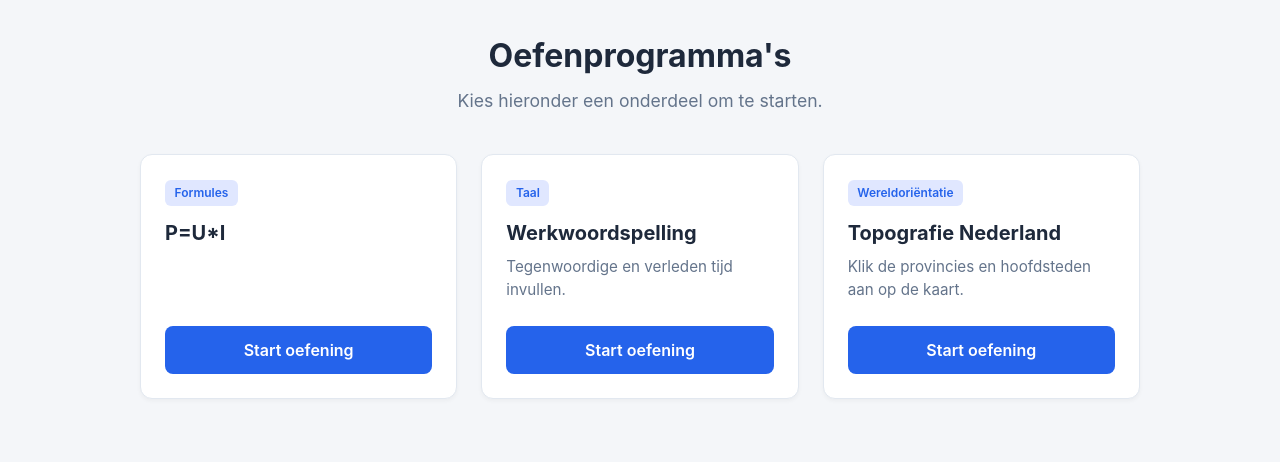
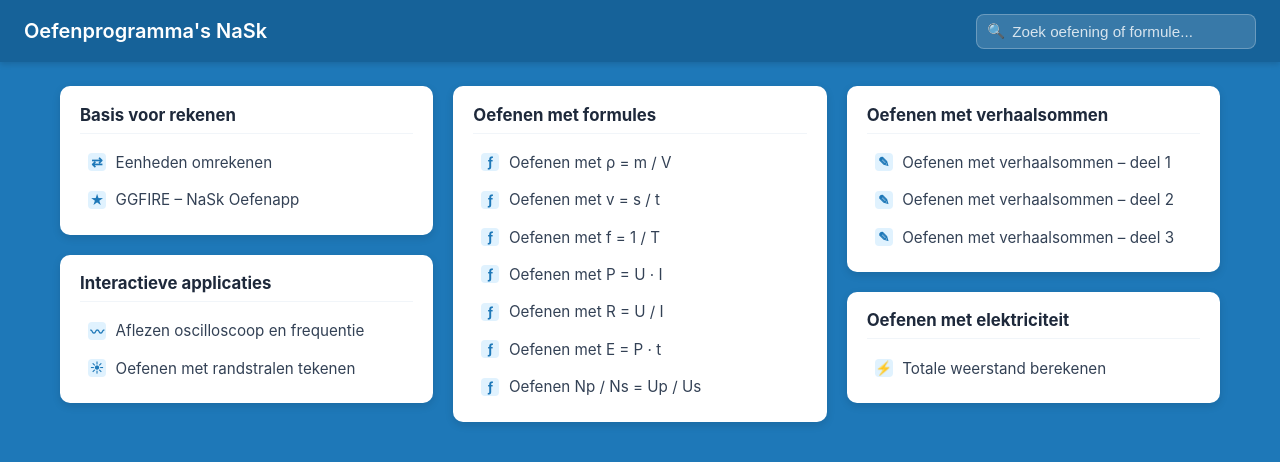
Before and after one commit to theavastar/Oefenwebsite, a plain HTML site: page index.html in a window 1280 px wide. Drawn offline with Linux system fonts and the light colour scheme.

Commit message:
Update index.html

```diff
--- a/index.html
+++ b/index.html
@@ -3,16 +3,16 @@
 <head>
   <meta charset="UTF-8">
   <meta name="viewport" content="width=device-width, initial-scale=1.0">
-  <title>Oefenprogramma's</title>
+  <title>Oefenprogramma's NaSk</title>
   <style>
     :root {
-      --bg-color: #f4f6f9;
+      --bg-blue: #1e78b8;
+      --header-blue: #166299;
       --card-bg: #ffffff;
-      --primary: #2563eb;
-      --primary-hover: #1d4ed8;
       --text-main: #1e293b;
-      --text-muted: #64748b;
-      --border: #e2e8f0;
+      --text-link: #334155;
+      --hover-bg: #f1f5f9;
+      --accent: #1e78b8;
     }
 
     * {
@@ -23,138 +23,231 @@
 
     body {
       font-family: -apple-system, BlinkMacSystemFont, "Segoe UI", Roboto, Helvetica, Arial, sans-serif;
-      background-color: var(--bg-color);
+      background-color: var(--bg-blue);
       color: var(--text-main);
-      line-height: 1.5;
-      padding: 2rem 1rem;
+      min-height: 100vh;
     }
 
-    .container {
-      max-width: 1000px;
-      margin: 0 auto;
+    /* Bovenbalk zoals in start.me */
+    .topbar {
+      background-color: var(--header-blue);
+      padding: 0.85rem 1.5rem;
+      display: flex;
+      flex-wrap: wrap;
+      align-items: center;
+      justify-content: space-between;
+      gap: 1rem;
+      box-shadow: 0 2px 6px rgba(0, 0, 0, 0.15);
     }
 
-    header {
-      text-align: center;
-      margin-bottom: 2.5rem;
+    .topbar h1 {
+      color: #ffffff;
+      font-size: 1.25rem;
+      font-weight: 600;
     }
 
-    header h1 {
-      font-size: 2rem;
-      margin-bottom: 0.5rem;
+    .search-box {
+      position: relative;
+      width: 100%;
+      max-width: 280px;
     }
 
-    header p {
-      color: var(--text-muted);
-      font-size: 1.1rem;
+    .search-box input {
+      width: 100%;
+      padding: 0.5rem 0.85rem 0.5rem 2.2rem;
+      border-radius: 8px;
+      border: 1px solid rgba(255, 255, 255, 0.25);
+      background-color: rgba(255, 255, 255, 0.15);
+      color: #ffffff;
+      font-size: 0.95rem;
+      outline: none;
+      transition: background-color 0.15s ease;
     }
 
-    /* Raster voor de kaarten */
-    .grid {
-      display: grid;
-      grid-template-columns: repeat(auto-fill, minmax(280px, 1fr));
-      gap: 1.5rem;
+    .search-box input::placeholder {
+      color: rgba(255, 255, 255, 0.8);
     }
 
-    /* Kaart-ontwerp */
-    .card {
-      background: var(--card-bg);
-      border: 1px solid var(--border);
-      border-radius: 12px;
-      padding: 1.5rem;
-      display: flex;
-      flex-direction: column;
-      justify-content: space-between;
-      box-shadow: 0 2px 4px rgba(0, 0, 0, 0.04);
-      transition: transform 0.15s ease, box-shadow 0.15s ease;
+    .search-box input:focus {
+      background-color: #ffffff;
+      color: var(--text-main);
     }
 
-    .card:hover {
-      transform: translateY(-3px);
-      box-shadow: 0 10px 15px -3px rgba(0, 0, 0, 0.08);
+    .search-box input:focus::placeholder {
+      color: #94a3b8;
     }
 
-    .tag {
-      display: inline-block;
-      background: #e0e7ff;
-      color: var(--primary);
-      font-size: 0.75rem;
-      font-weight: 600;
-      padding: 0.25rem 0.6rem;
-      border-radius: 6px;
-      margin-bottom: 0.75rem;
-      width: fit-content;
+    .search-icon {
+      position: absolute;
+      left: 0.7rem;
+      top: 50%;
+      transform: translateY(-50%);
+      color: rgba(255, 255, 255, 0.85);
+      pointer-events: none;
+      font-size: 0.9rem;
+    }
+
+    .search-box input:focus + .search-icon {
+      color: #64748b;
+    }
+
+    /* Masonry-indeling: tegels sluiten verticaal direct op elkaar aan */
+    .board {
+      max-width: 1200px;
+      margin: 1.5rem auto;
+      padding: 0 1.25rem;
+      columns: 3 300px;
+      column-gap: 1.25rem;
+    }
+
+    .card {
+      background-color: var(--card-bg);
+      border-radius: 10px;
+      padding: 1.15rem 1.25rem;
+      margin-bottom: 1.25rem;
+      break-inside: avoid;
+      box-shadow: 0 3px 8px rgba(0, 0, 0, 0.12);
     }
 
     .card h2 {
-      font-size: 1.25rem;
-      margin-bottom: 0.5rem;
+      font-size: 1.05rem;
+      font-weight: 700;
+      color: var(--text-main);
+      margin-bottom: 0.75rem;
+      padding-bottom: 0.5rem;
+      border-bottom: 1px solid #f1f5f9;
     }
 
-    .card p {
-      color: var(--text-muted);
-      font-size: 0.95rem;
-      margin-bottom: 1.5rem;
+    .link-list {
+      list-style: none;
+      display: flex;
+      flex-direction: column;
+      gap: 0.25rem;
     }
 
-    .btn {
-      display: block;
-      text-align: center;
-      background-color: var(--primary);
-      color: #ffffff;
+    .link-list a {
+      display: flex;
+      align-items: center;
+      gap: 0.6rem;
+      padding: 0.45rem 0.5rem;
+      border-radius: 6px;
       text-decoration: none;
-      font-weight: 600;
-      padding: 0.75rem 1rem;
-      border-radius: 8px;
-      transition: background-color 0.15s ease;
+      color: var(--text-link);
+      font-size: 0.95rem;
+      transition: background-color 0.12s ease, color 0.12s ease;
     }
 
-    .btn:hover {
-      background-color: var(--primary-hover);
+    .link-list a:hover {
+      background-color: var(--hover-bg);
+      color: var(--accent);
+    }
+
+    .icon {
+      flex-shrink: 0;
+      width: 18px;
+      height: 18px;
+      display: inline-flex;
+      align-items: center;
+      justify-content: center;
+      font-size: 0.85rem;
+      background-color: #e0f2fe;
+      color: var(--accent);
+      border-radius: 4px;
+      font-weight: bold;
     }
   </style>
 </head>
 <body>
 
-  <div class="container">
-    <header>
-      <h1>Oefenprogramma's</h1>
-      <p>Kies hieronder een onderdeel om te starten.</p>
-    </header>
+  <header class="topbar">
+    <h1>Oefenprogramma's NaSk</h1>
+    <div class="search-box">
+      <input type="text" id="searchInput" placeholder="Zoek oefening of formule..." aria-label="Zoek oefening">
+      <span class="search-icon">🔍</span>
+    </div>
+  </header>
 
-    <main class="grid">
+  <main class="board" id="board">
 
-      <!-- KAART 1: Kopieer dit blok voor elk nieuw programma -->
-      <article class="card">
-        <div>
-          <span class="tag">Formules</span>
-          <h2>P=U*I</h2>
-        </div>
-        <a href="p=u*i.html" class="btn">Start oefening</a>
-      </article>
+    <!-- TEGEL 1 -->
+    <section class="card">
+      <h2>Basis voor rekenen</h2>
+      <ul class="link-list">
+        <li><a href="eenheden-omrekenen.html"><span class="icon">⇄</span>Eenheden omrekenen</a></li>
+        <li><a href="nask-oefenapp.html"><span class="icon">★</span>GGFIRE – NaSk Oefenapp</a></li>
+      </ul>
+    </section>
 
-      <!-- KAART 2 -->
-      <article class="card">
-        <div>
-          <span class="tag">Taal</span>
-          <h2>Werkwoordspelling</h2>
-          <p>Tegenwoordige en verleden tijd invullen.</p>
-        </div>
-        <a href="werkwoorden.html" class="btn">Start oefening</a>
-      </article>
+    <!-- TEGEL 2 -->
+    <section class="card">
+      <h2>Interactieve applicaties</h2>
+      <ul class="link-list">
+        <li><a href="oscilloscoop.html"><span class="icon">〰</span>Aflezen oscilloscoop en frequentie</a></li>
+        <li><a href="randstralen.html"><span class="icon">☀</span>Oefenen met randstralen tekenen</a></li>
+      </ul>
+    </section>
 
-      <!-- KAART 3 -->
-      <article class="card">
-        <div>
-          <span class="tag">Wereldoriëntatie</span>
-          <h2>Topografie Nederland</h2>
-          <p>Klik de provincies en hoofdsteden aan op de kaart.</p>
-        </div>
-        <a href="topografie.html" class="btn">Start oefening</a>
-      </article>
+    <!-- TEGEL 3 -->
+    <section class="card">
+      <h2>Oefenen met formules</h2>
+      <ul class="link-list">
+        <li><a href="formule-dichtheid.html"><span class="icon">ƒ</span>Oefenen met ρ = m / V</a></li>
+        <li><a href="formule-snelheid.html"><span class="icon">ƒ</span>Oefenen met v = s / t</a></li>
+        <li><a href="formule-frequentie.html"><span class="icon">ƒ</span>Oefenen met f = 1 / T</a></li>
+        <li><a href="formule-vermogen.html"><span class="icon">ƒ</span>Oefenen met P = U · I</a></li>
+        <li><a href="formule-weerstand.html"><span class="icon">ƒ</span>Oefenen met R = U / I</a></li>
+        <li><a href="formule-energie.html"><span class="icon">ƒ</span>Oefenen met E = P · t</a></li>
+        <li><a href="formule-transformator.html"><span class="icon">ƒ</span>Oefenen Np / Ns = Up / Us</a></li>
+      </ul>
+    </section>
 
-    </main>
-  </div>
+    <!-- TEGEL 4 -->
+    <section class="card">
+      <h2>Oefenen met verhaalsommen</h2>
+      <ul class="link-list">
+        <li><a href="verhaalsommen-1.html"><span class="icon">✎</span>Oefenen met verhaalsommen – deel 1</a></li>
+        <li><a href="verhaalsommen-2.html"><span class="icon">✎</span>Oefenen met verhaalsommen – deel 2</a></li>
+        <li><a href="verhaalsommen-3.html"><span class="icon">✎</span>Oefenen met verhaalsommen – deel 3</a></li>
+      </ul>
+    </section>
+
+    <!-- TEGEL 5 -->
+    <section class="card">
+      <h2>Oefenen met elektriciteit</h2>
+      <ul class="link-list">
+        <li><a href="totale-weerstand.html"><span class="icon">⚡</span>Totale weerstand berekenen</a></li>
+      </ul>
+    </section>
+
+  </main>
+
+  <script>
+    // Live zoekfunctie voor leerlingen
+    const searchInput = document.getElementById('searchInput');
+    const cards = document.querySelectorAll('.card');
+
+    searchInput.addEventListener('input', function () {
+      const query = this.value.toLowerCase().trim();
+
+      cards.forEach(card => {
+        const items = card.querySelectorAll('li');
+        let hasVisibleItem = false;
+
+        items.forEach(item => {
+          const text = item.textContent.toLowerCase();
+          if (text.includes(query)) {
+            item.style.display = '';
+            hasVisibleItem = true;
+          } else {
+            item.style.display = 'none';
+          }
+        });
+
+        // Verberg de hele tegel als er geen enkele match in staat
+        card.style.display = hasVisibleItem ? '' : 'none';
+      });
+    });
+  </script>
 
 </body>
 </html>
```
